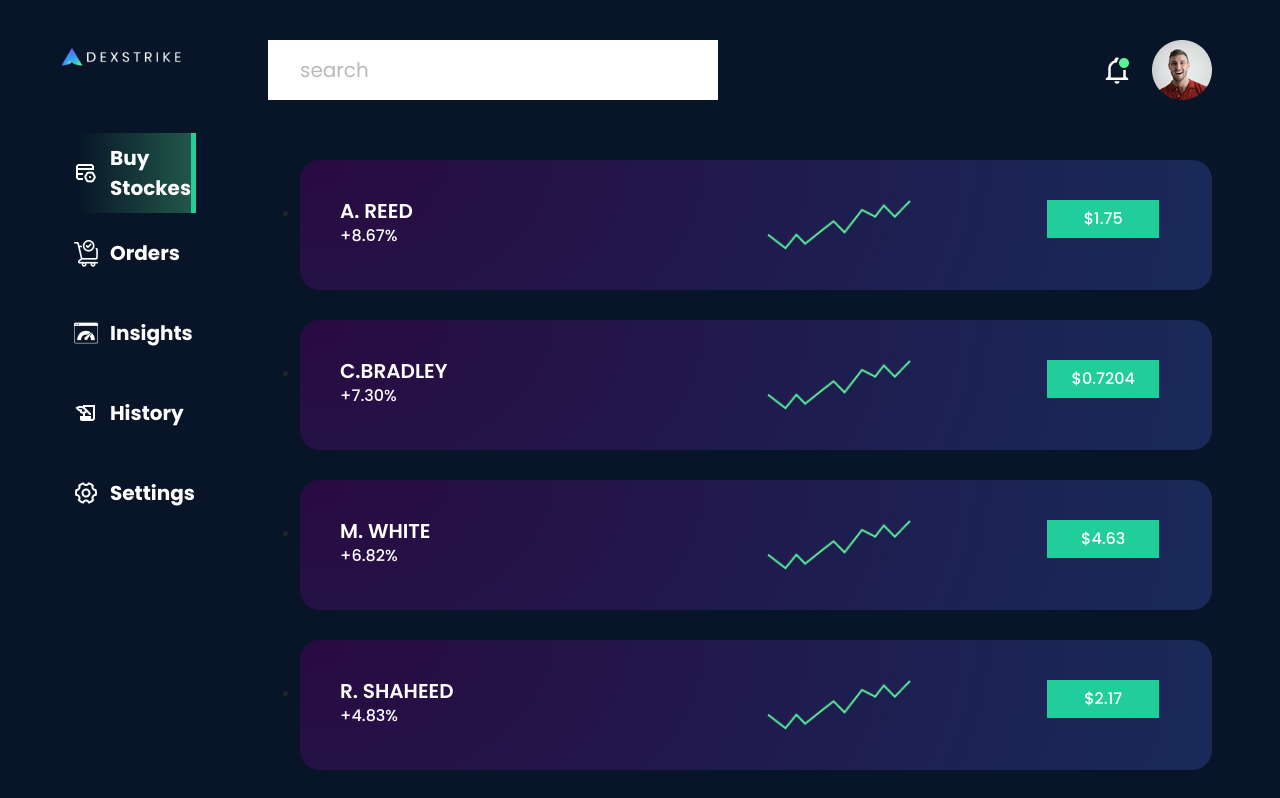
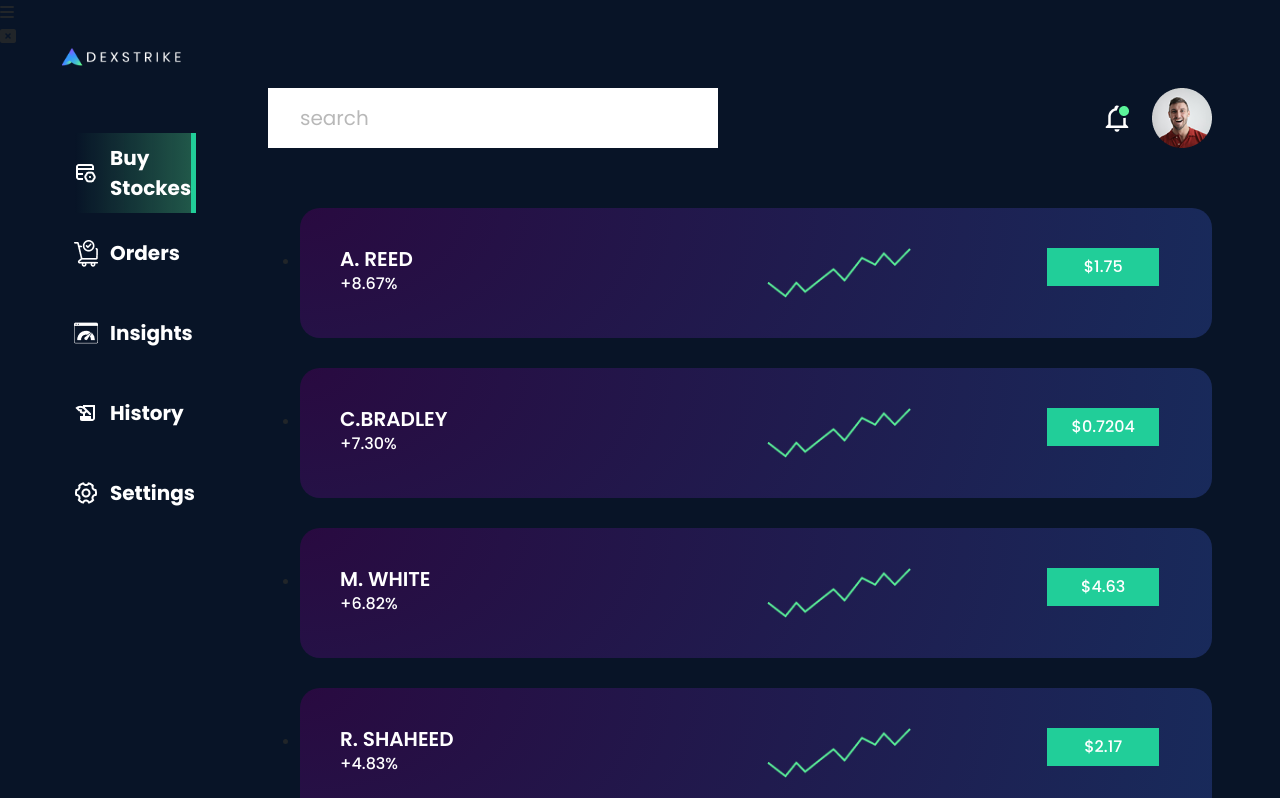
Before and after one commit to tarunkumar2112/decstrike, a React (Create React App) app: page / in a window 1280 px wide. Shown: the top 798 px of the page. Built offline with nearby package versions, Linux system fonts and the light colour scheme.

Commit message:
newtogglechanges

```diff
--- a/src/App.js
+++ b/src/App.js
@@ -21,8 +21,9 @@ function handleclick(){
 let toggleClasscheck = btnstate ? 'active' : null;
   return (
    <>
-   <div  onClick={handleclick} className={`toggle-btn ${toggleClasscheck}`}><i class="fa-solid fa-bars"></i></div>
-
+   <div  onClick={handleclick} className={`toggle-btn${toggleClasscheck}`}><i class="fa-solid fa-bars"></i></div>
+<div  onClick={handleclick} className={`close${toggleClasscheck}`}><i class="fa fa-window-close" aria-hidden="true"></i>
+</div>
    <div className='main-wrapper'>
 <BrowserRouter>
 <div className={`sticky-nav ${toggleClasscheck}`}>
```
